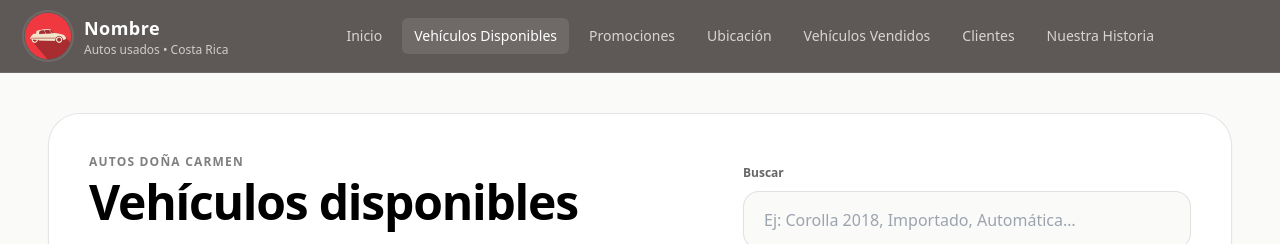
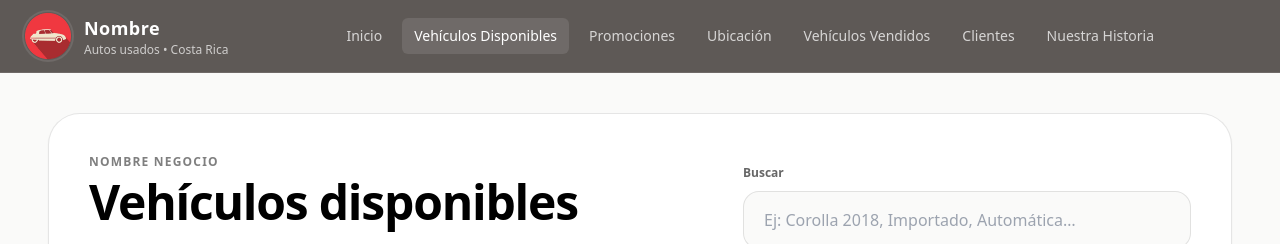
Before and after one commit to melamoralesramirez/VentaVehiculos, a React (Vite) app: page /vehiculos in a window 1280 px wide. Shown: the top 244 px of the page. Built offline with nearby package versions, Linux system fonts and the light colour scheme.

Commit message:
cambio footer

```diff
--- a/src/paginas/Vehiculos.jsx
+++ b/src/paginas/Vehiculos.jsx
@@ -92,7 +92,7 @@ export default function Vehiculos() {
         <div className="flex flex-col lg:flex-row lg:items-center lg:justify-between gap-6">
           <div>
             <p className="text-xs font-semibold tracking-widest text-black/50 uppercase">
-              Autos Doña Carmen
+              Nombre negocio
             </p>
             <h1 className="mt-2 text-3xl sm:text-4xl md:text-5xl font-extrabold tracking-tight text-black">
               Vehículos disponibles
```
